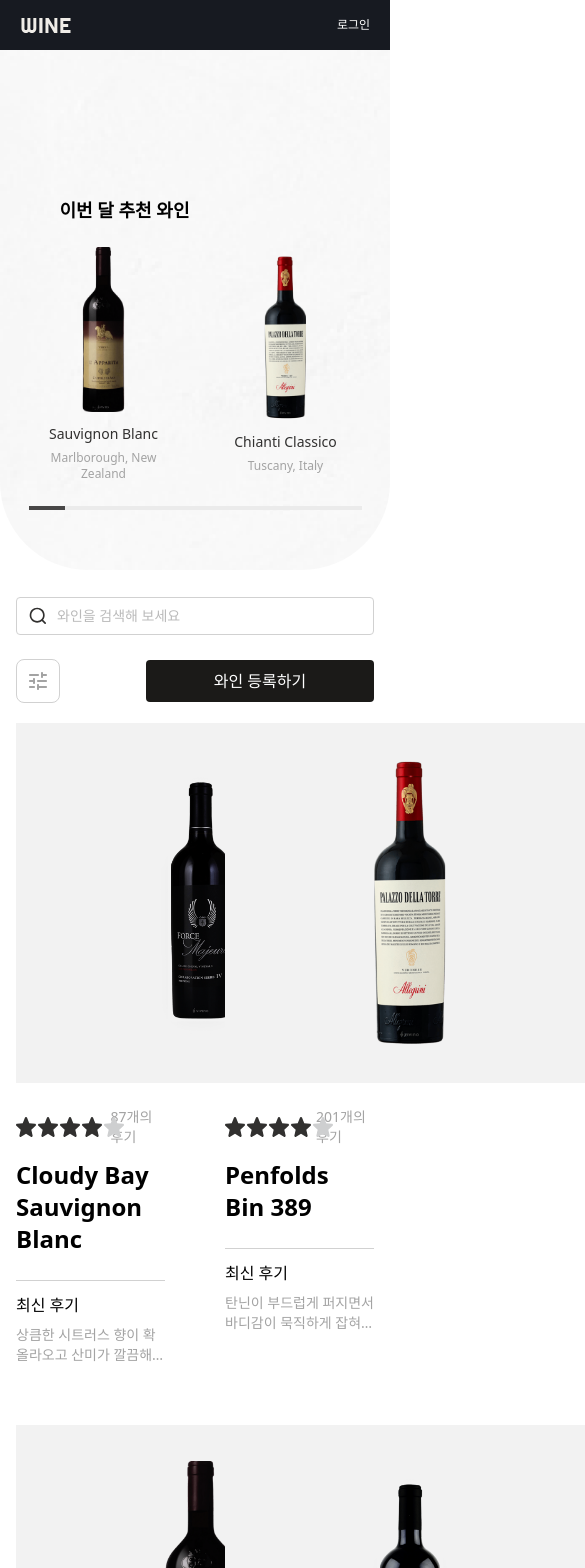
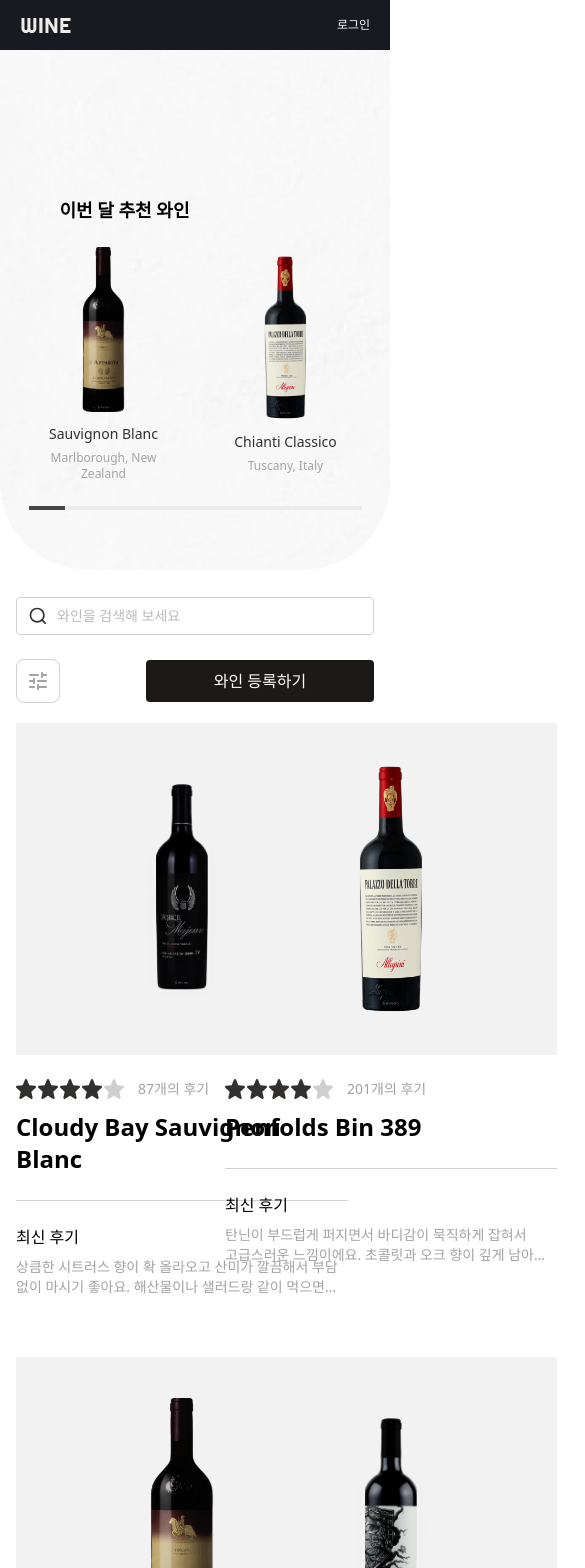
Before and after one commit to 2ruuuu/wine, a Next.js app: page /wines in a window 390 px wide. Shown: the top 1568 px of the page, 585 px wide, since content can reach past the window. Built offline with nearby package versions, Linux system fonts and the light colour scheme; no server answers; a web font is replaced by a local one.

Commit message:
design: 와인 카드 반응형 퍼블리싱

```diff
--- a/src/app/wines/components/WineCard/WineCard.tsx
+++ b/src/app/wines/components/WineCard/WineCard.tsx
@@ -12,20 +12,20 @@ const WineCard = ({
   recentReview,
  }: WineCardProps) => {
   return (
-    <Link href={`/wines/${id}`} className="block max-w-[370px] w-full transition-all duration-300 hover:scale-104">
+    <Link href={`/wines/${id}`} className="block w-[332px] xl:w-[370px] transition-all duration-300 hover:scale-104">
       <div className="flex flex-col gap-6">
-        <div className="flex justify-center items-center w-[370px] h-[360px] bg-[#F2F2F2]">
+        <div className="flex justify-center items-center w-[332px] h-[332px] xl:w-[370px] xl:h-[360px] bg-[#F2F2F2]">
           <Image
             src={image}
             alt={name}
             height={288}
             width={75}
-            className="h-72 w-auto"
+            className="h-[250px] xl:h-72 w-auto"
           />
         </div>
-        <div className="flex flex-col gap-3 divide-y divide-solid divide-[#D1D1D1]">
+        <div className="flex flex-col gap-6 xl:gap-3 divide-y divide-solid divide-[#D1D1D1]">
           <div className="flex flex-col gap-3 pb-[25px]">
-            <div className="flex gap-3">
+            <div className="flex gap-[14px] xl:gap-3">
               <StarRating rating={avgRating} />
               <span className="text-body-sm text-[#A3A3A3]">{reviewCount}개의 후기</span>
             </div>
```
